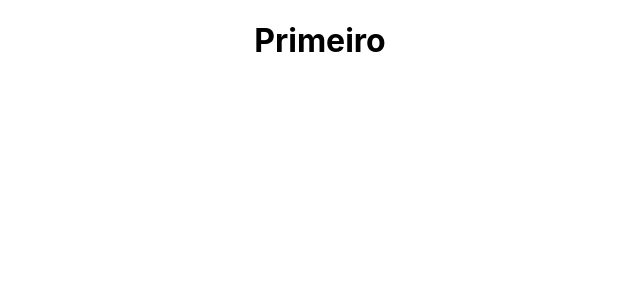
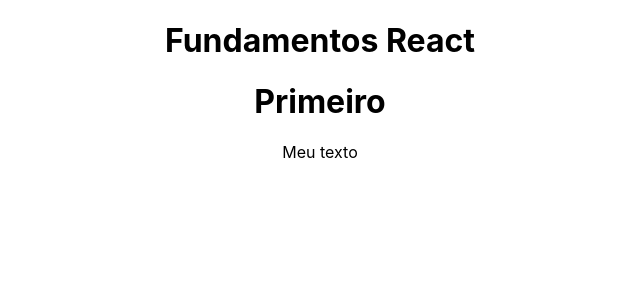
Before and after one commit to TorugoJS/estudos_react_udemy, a React (Create React App) app: page / in a window 1280 px wide. Shown: the top 300 px of the page, without its empty margins (320-960 px from the left). Built offline with nearby package versions, Linux system fonts and the light colour scheme.

Commit message:
estudos_react

```diff
--- a/src/App.js
+++ b/src/App.js
@@ -5,6 +5,7 @@
 function App() {
   return (
     <div className="App">
+      <h1>Fundamentos React</h1>
       <FirstComponent />
     </div>
   );
--- a/src/components/FirstComponent.js
+++ b/src/components/FirstComponent.js
@@ -3,6 +3,7 @@
     return (
         <div>
             <h1>Primeiro</h1>
+            <p className="teste">Meu texto</p>
         </div>
     )
 }
```
